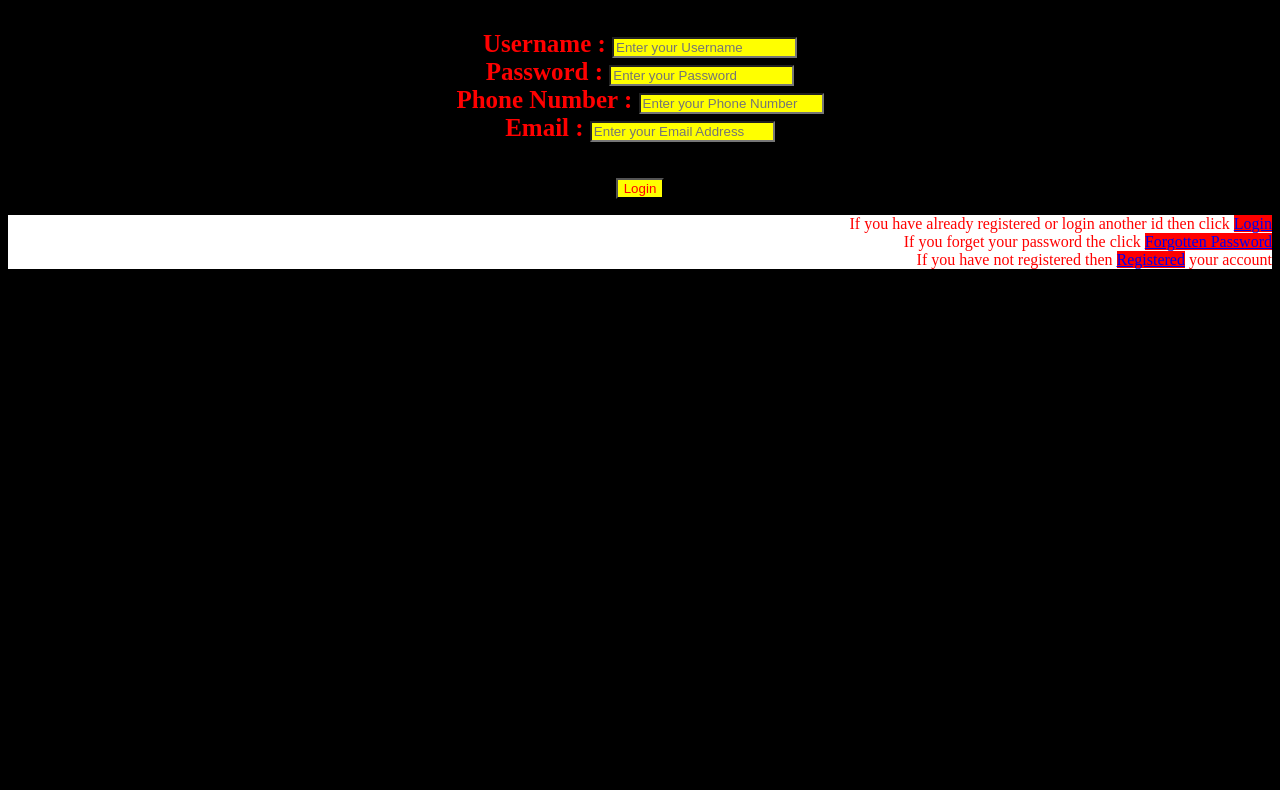
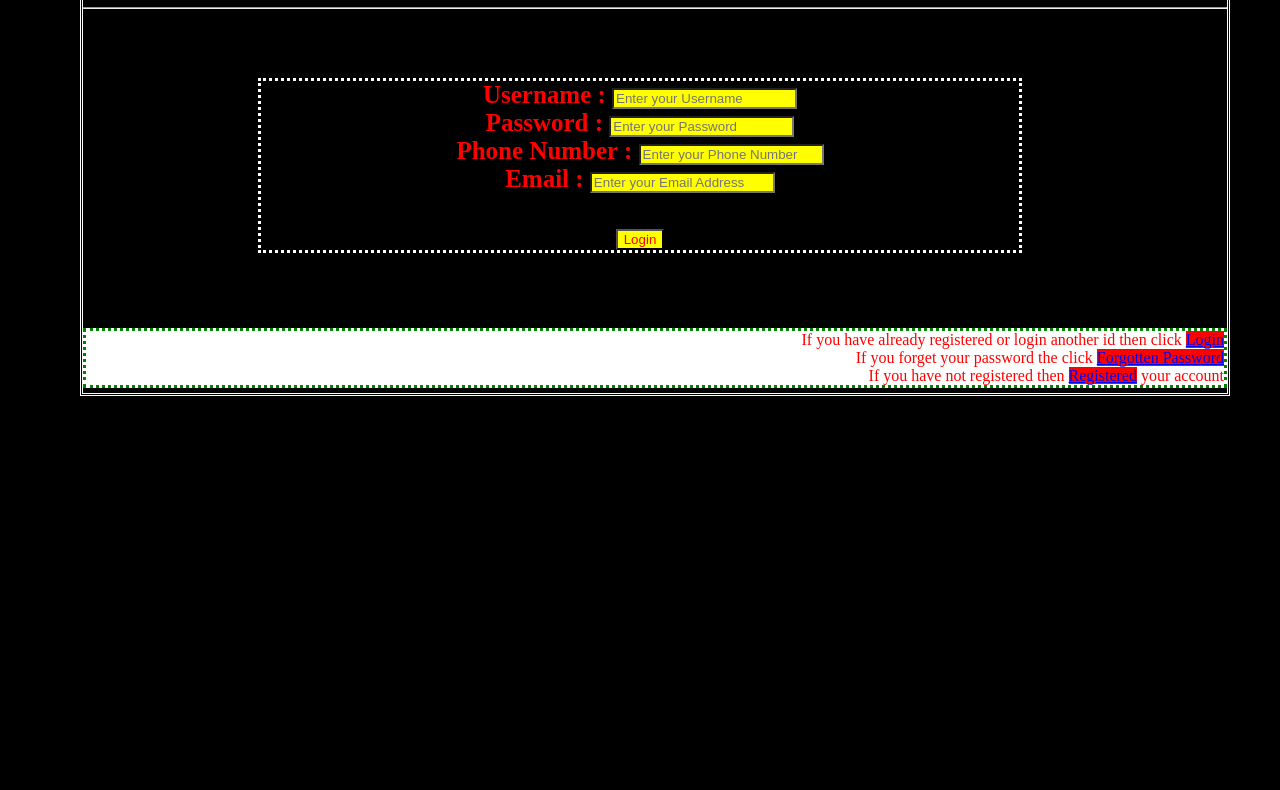
Before and after one commit to Miju-Ahmed/MultiplePage-Website, a plain HTML site: page index.html in a window 1280 px wide. Shown: the part 96-886 px from the top of the page. Before the commit the page ends 800 px from the top, so only its background shows below. Drawn offline with Linux system fonts and the light colour scheme.

Commit message:
For Confirmation pages added css code and with forgotten and register pages

```diff
--- a/CSS/style.css
+++ b/CSS/style.css
@@ -1,3 +1,14 @@
+body.main{
+	border-color: white;
+	border-style: double;
+	margin-top: 20px;
+	margin-bottom: 500px;
+	margin-left: 80px;
+	margin-right: 50px;
+	background-color: black;
+}
+
+
 h1{
 		color: white;
 		text-align: center;
@@ -35,4 +46,18 @@ hr.main{
 p.main{
 	background-color: white;
 	text-align: right;
+	border-style: dotted;
+	border-color: green;
+	margin-top: 10px;
+	margin-left: 0px;
+	margin-right: 0px;
+	margin-bottom: 5px;
 }
+form.main{
+	margin-top: 25px;
+	margin-left: 175px;
+	margin-right: 205px;
+	margin-bottom: 75px;
+	border-color: white;
+	border-style: dotted;
+}
--- a/index.html
+++ b/index.html
@@ -6,7 +6,7 @@
 	<!--Custom CSS file-->
 	<link rel="stylesheet" type="text/css" href="CSS/style.css">
 </head>
-<body>
+<body class="main">
 	<h1 class="main">Login</h1>
 	<hr class="main">
 	<br><br>
@@ -29,13 +29,12 @@
 		<br><br><br>
 
 		<input type="submit" name="Login" value="Login" id="submit-btn">
+	</form>
 
-		<p class="main">If you have already registered or login another id then click <a href="/home/miju/Pictures/Tour Photo/MultiplePage Website/index.html"class="l">Login</a><br>
+		<p class="main">If you have already registered or login another id then click <a href="/home/miju/Pictures/Tour Photo/MultiplePage-Website/index.html"class="l">Login</a><br>
 
 		If you forget your password the click <a href="/home/miju/Pictures/Tour Photo/MultiplePage-Website/Pages/Forget/forget.html"class="l">Forgotten Password</a><br>
 
 		If you have not registered then  <a href="/home/miju/Pictures/Tour Photo/MultiplePage-Website/Pages/Register/register.html"class="l">Registered</a>  your account</p>
-
-	</form>
 </body>
 </html>
```
Also changed, not shown: CSS/Confirm/cstyle.css (+13 -0 lines), CSS/Forget/fstyle.css (+16 -0 lines), CSS/Register/rstyle.css (+10 -0 lines), Pages/Confirm/confirm.html (+3 -2 lines), Pages/Forget/forget.html (+2 -2 lines).
